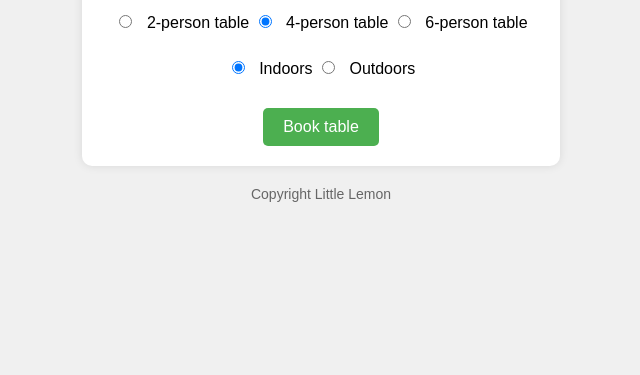
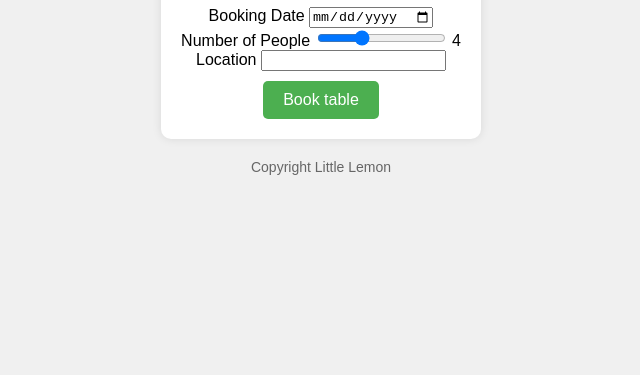
Before and after one commit to muhammadhuzaifayousaf/HTML-and-CSS-in-depth, a plain HTML site: page booking.html in a window 1280 px wide. Shown: the part 425-800 px from the top of the page, without its empty margins (319-959 px from the left). Drawn offline with Linux system fonts and the light colour scheme.

Commit message:
Updating booking.html for Module 1: Video: Using interactive form elements

```diff
--- a/booking.html
+++ b/booking.html
@@ -27,26 +27,26 @@
         <main>
             <h1>Book a Table</h1>
             <form method="post">
-                <fieldset id="size">
-                    <label>
-                        <input type="radio" value="2" name="size"> 2-person table
-                    </label>
-                    <label>
-                        <input type="radio" value="4" name="size" checked> 4-person table
-                    </label>
-                    <label>
-                        <input type="radio" value="6" name="size"> 6-person table
-                    </label>
-                </fieldset>
-                <fieldset id="location">
-                    <label>
-                        <input type="radio" value="indoors" name="location" checked> Indoors
-                    </label>
-                    <label>
-                        <input type="radio" value="outdoors" name="location"> Outdoors
-                    </label>
-                </fieldset>
-                <button type="submit">Book table</button>
+                <div>
+                    <label for="booking_date">Booking Date</label>
+                    <input type="date" id="booking_date" name="booking_date">
+                </div>
+                <div>
+                    <label for="booking_people">Number of People</label>
+                    <input type="range" id="booking_people" name="booking_people" min="1" max="10" value="4" oninput="this.nextElementSibling.value = this.value">
+                    <output>4</output>
+                </div>
+                <div>
+                    <label for="booking_location">Location</label>
+                    <input id="booking_location" name="booking_location" list="locations">
+                    <datalist id="locations">
+                        <option value="Downtown"></option>
+                        <option value="Uptown"></option>
+                    </datalist>
+                </div>
+                <div>
+                    <button type="submit">Book table</button>
+                </div>
             </form>
         </main>
         <footer>
```
